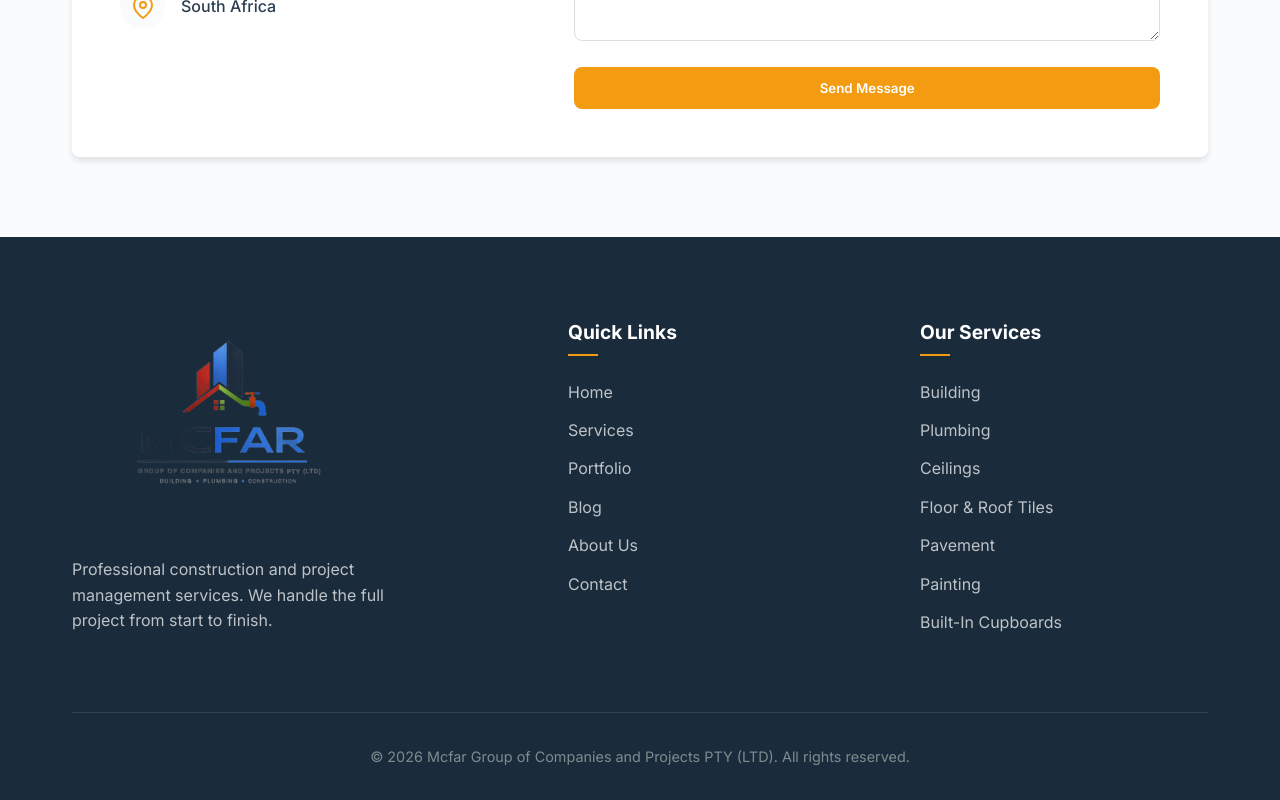
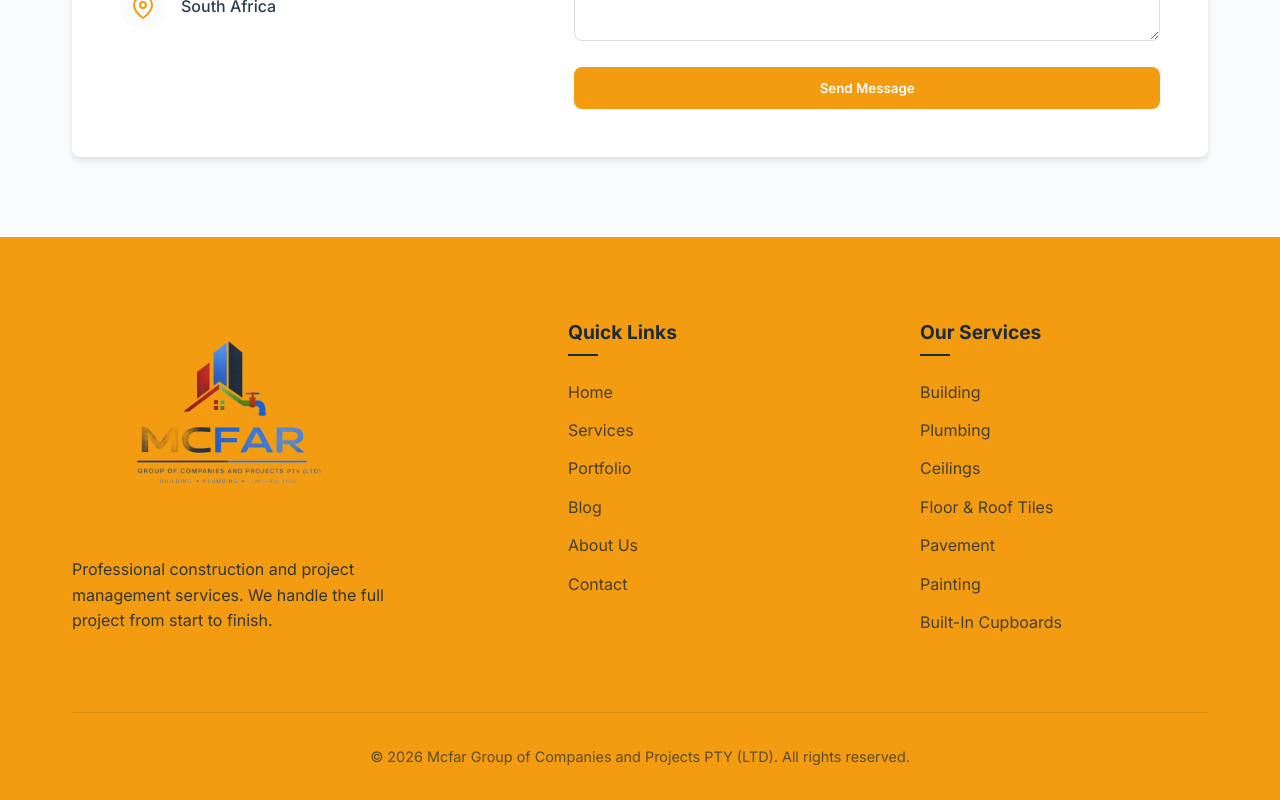
Before and after one commit to writenowAgency/mcfar-group-of-companies, a React (Vite) app: page /contact in a window 1280 px wide. Shown: the part 631-1431 px from the top of the page. Built offline with nearby package versions, Linux system fonts and the light colour scheme.

Commit message:
Change footer background to orange and adjust text contrast

```diff
--- a/src/components/Footer.css
+++ b/src/components/Footer.css
@@ -1,6 +1,6 @@
 .footer {
-  background-color: var(--primary);
-  color: var(--white);
+  background-color: var(--accent);
+  color: var(--primary);
   padding: 5rem 0 2rem;
 }
 
@@ -27,12 +27,13 @@
 }
 
 .footer-brand p {
-  color: #bdc3c7;
+  color: var(--primary);
+  opacity: 0.9;
   max-width: 350px;
 }
 
 .footer h4 {
-  color: var(--white);
+  color: var(--primary);
   font-size: 1.2rem;
   margin-bottom: 1.5rem;
   position: relative;
@@ -46,7 +47,7 @@
   bottom: 0;
   width: 30px;
   height: 2px;
-  background-color: var(--accent);
+  background-color: var(--primary);
 }
 
 .footer ul li {
@@ -55,23 +56,25 @@
 
 .footer ul li a,
 .footer ul li {
-  color: #bdc3c7;
+  color: var(--primary);
+  opacity: 0.9;
   transition: var(--transition);
 }
 
 .footer ul li a:hover {
-  color: var(--accent);
+  color: var(--white);
   padding-left: 5px;
 }
 
 .footer-bottom {
-  border-top: 1px solid rgba(255, 255, 255, 0.1);
+  border-top: 1px solid rgba(26, 43, 60, 0.1);
   padding-top: 2rem;
   text-align: center;
 }
 
 .footer-bottom p {
-  color: #7f8c8d;
+  color: var(--primary);
+  opacity: 0.7;
   font-size: 0.9rem;
 }
 
```
